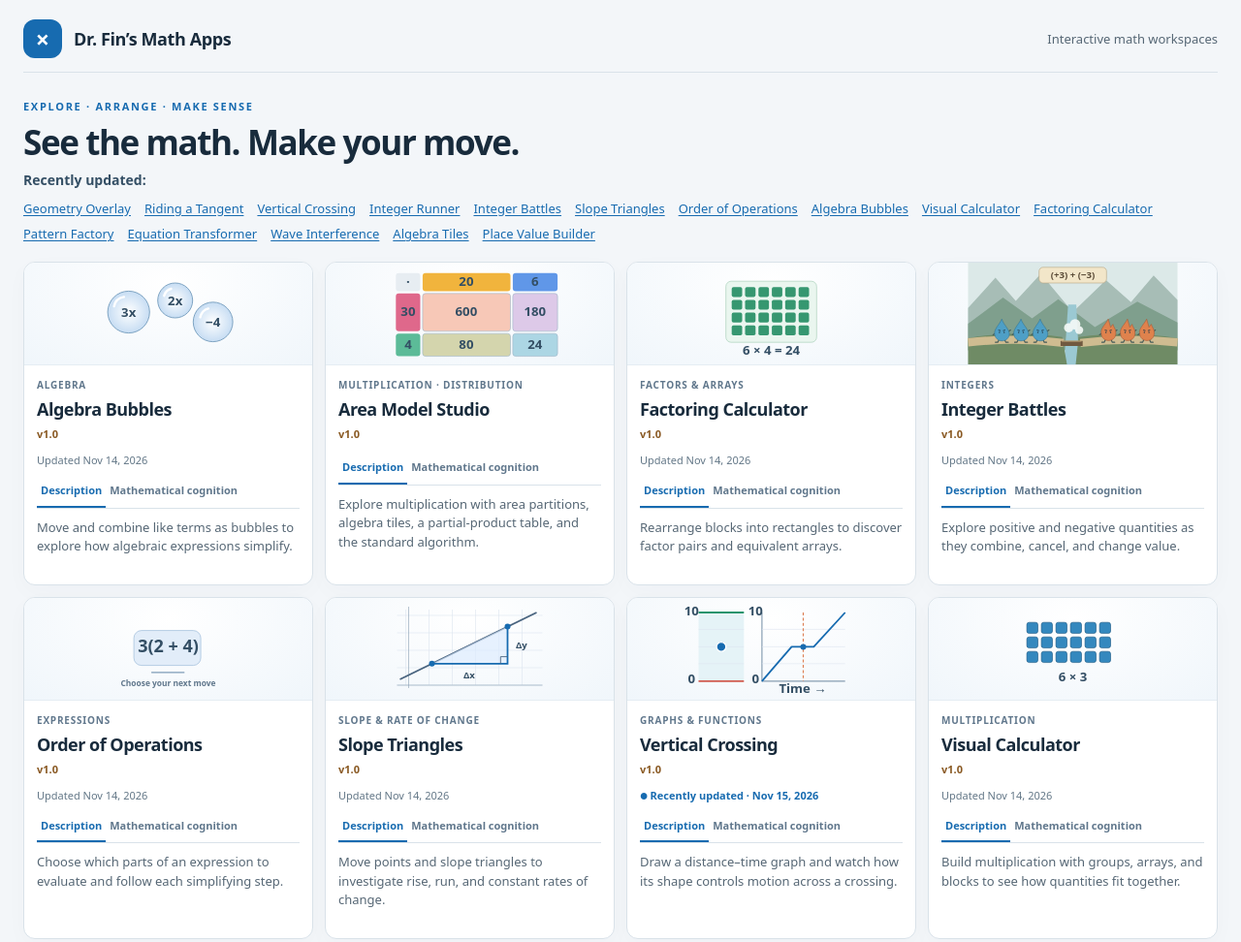
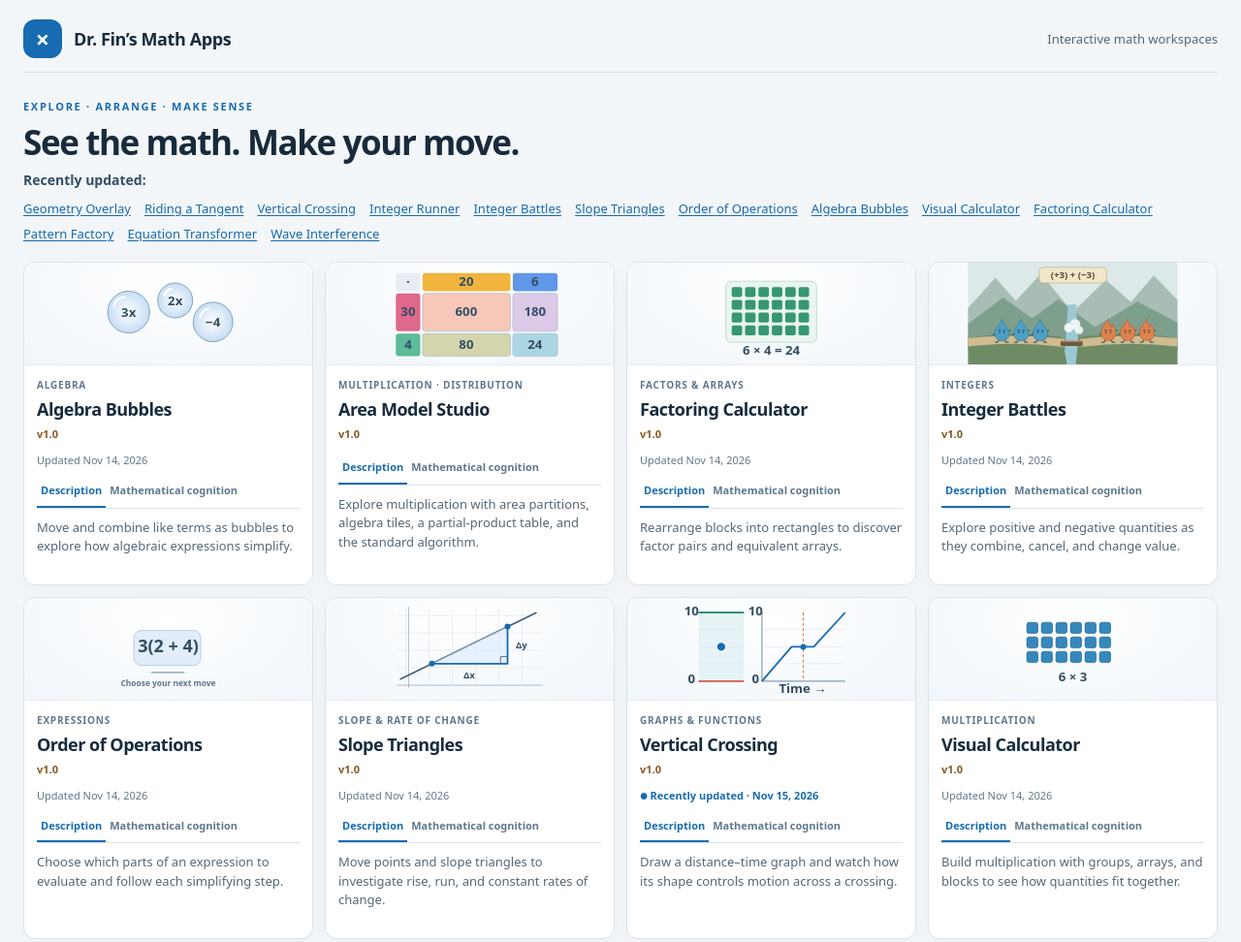
Before and after one commit to keeganfinlayson/keeganfinlayson.github.io, a plain HTML site: page index.html in a window 1280 px wide. Shown: the top 972 px of the page at 97% size. Drawn offline with Linux system fonts and the light colour scheme.

Commit message:
Limit recently updated homepage list to past 3 days

```diff
--- a/index.html
+++ b/index.html
@@ -40,7 +40,7 @@ const recentEntries=[...document.querySelectorAll('.card[data-href]')].map(card=
  name:card.querySelector('h2')?.textContent?.trim(),
  url:card.dataset.href,
  updated:card.querySelector('.updated-date')?.dataset.updated
-})).filter(item=>item.name&&item.updated&&Number.isFinite(Date.parse(item.updated))&&Date.now()-Date.parse(item.updated)>=0&&Date.now()-Date.parse(item.updated)<=7*24*60*60*1000).sort((a,b)=>Date.parse(b.updated)-Date.parse(a.updated)||a.name.localeCompare(b.name));
+})).filter(item=>item.name&&item.updated&&Number.isFinite(Date.parse(item.updated))&&Date.now()-Date.parse(item.updated)>=0&&Date.now()-Date.parse(item.updated)<=3*24*60*60*1000).sort((a,b)=>Date.parse(b.updated)-Date.parse(a.updated)||a.name.localeCompare(b.name));
 if(!recentEntries.length){const span=document.createElement('span');span.className='recent-empty';span.textContent='No app updates in the past week.';recentContainer.append(span)}
 else recentEntries.forEach((item,i)=>{const a=document.createElement('a');a.href=item.url;a.textContent=item.name;a.title='Updated '+new Date(item.updated).toLocaleDateString('en-US',{month:'short',day:'numeric',year:'numeric',timeZone:'UTC'});recentContainer.append(a)});
 
```
